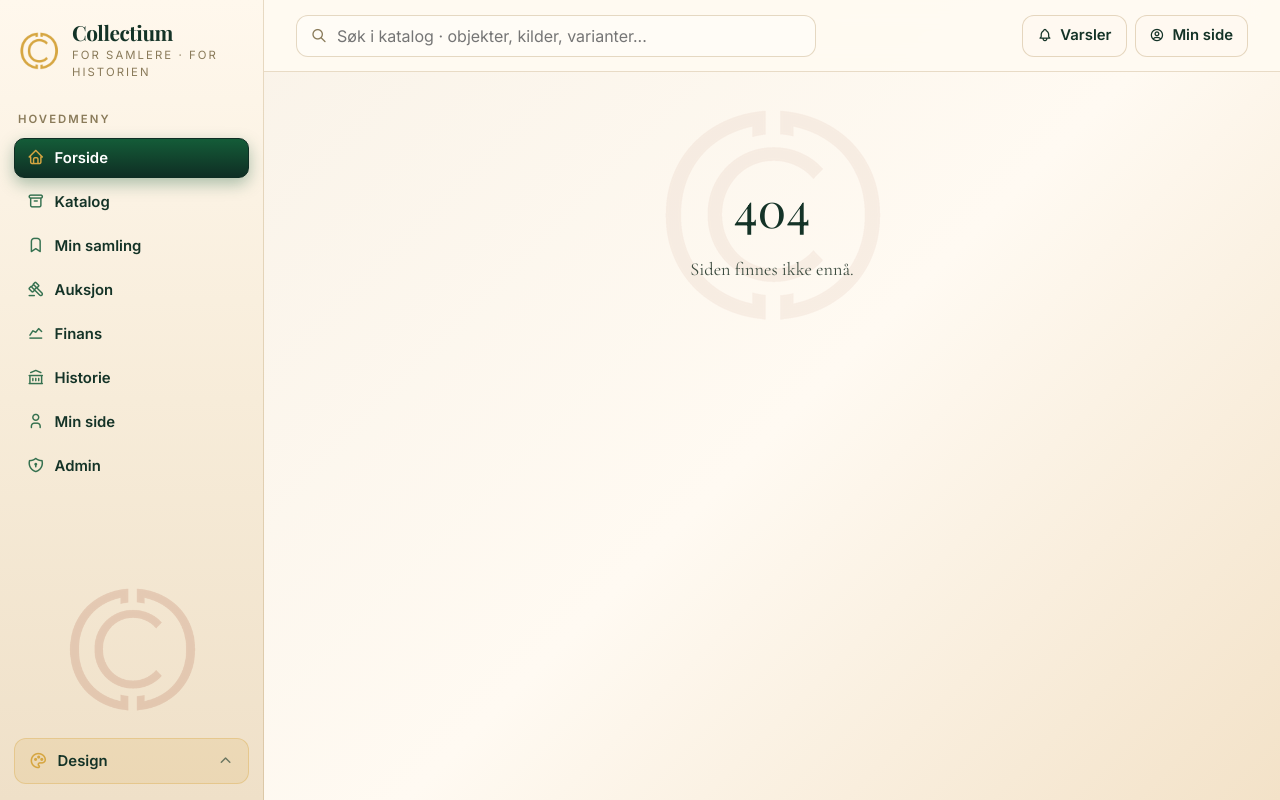
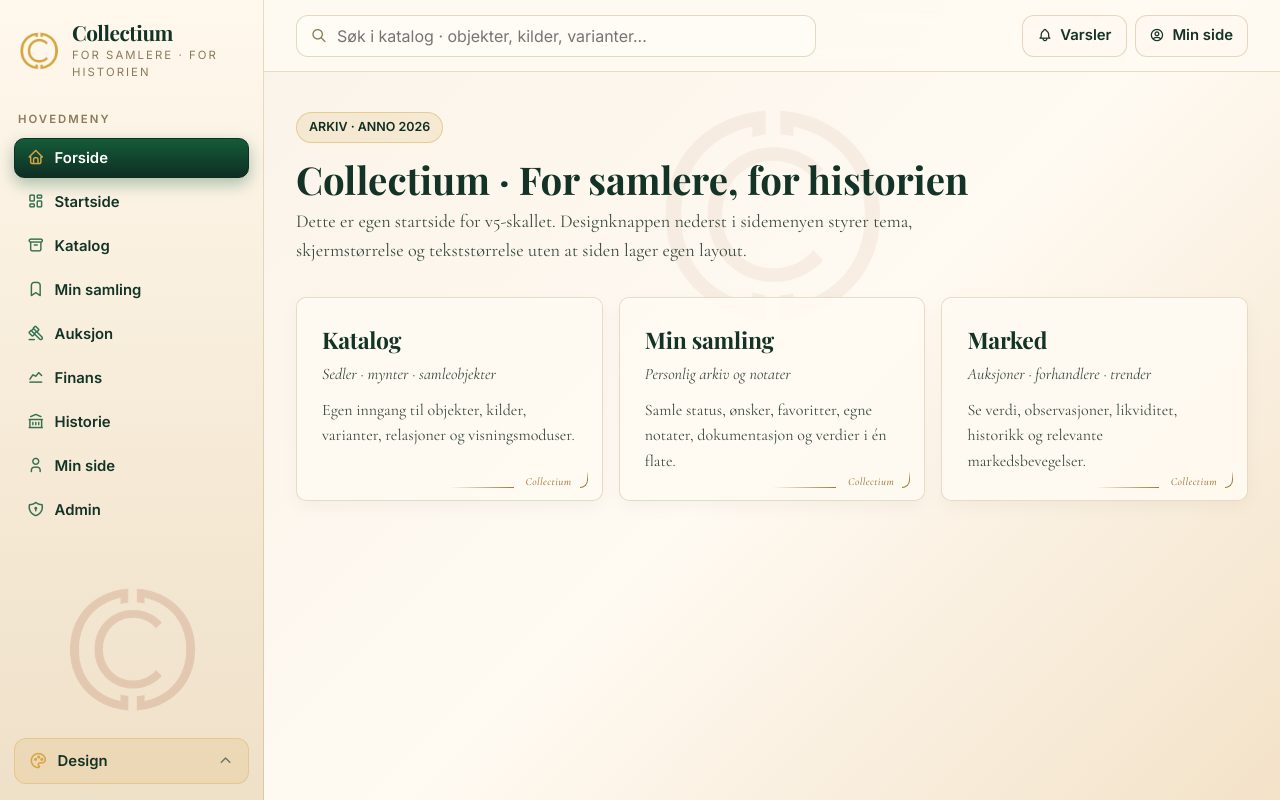
Before and after one commit to tsandvin/Collectium-, a Next.js app: page /frontside in a window 1280 px wide. Before the commit this address had no page. Built offline with nearby package versions, Linux system fonts and the light colour scheme.

Commit message:
Add corrected v5 skin start pages

```diff
--- /dev/null
+++ b/app/frontside/page.tsx
@@ -0,0 +1,11 @@
+import type { Metadata } from "next";
+import CollectiumV5StartPage from "../../components/startside/CollectiumV5StartPage";
+
+export const metadata: Metadata = {
+  title: "Frontside · Collectium",
+  description: "Collectium frontside med v5 skin- og designstyring.",
+};
+
+export default function FrontsidePage() {
+  return <CollectiumV5StartPage />;
+}
--- a/components/layout/Sidebar.tsx
+++ b/components/layout/Sidebar.tsx
@@ -9,6 +9,7 @@ type NavItem = {
 
 const NAV: ReadonlyArray<NavItem> = [
   { href: "/", label: "Forside", icon: "ti-home", active: true },
+  { href: "/startside", label: "Startside", icon: "ti-layout-dashboard" },
   { href: "/katalog", label: "Katalog", icon: "ti-archive" },
   { href: "/samling", label: "Min samling", icon: "ti-bookmark" },
   { href: "/auksjon", label: "Auksjon", icon: "ti-gavel" },
--- /dev/null
+++ b/components/startside/CollectiumV5StartPage.tsx
@@ -0,0 +1,95 @@
+const cards = [
+  {
+    title: "Katalog",
+    meta: "Sedler · mynter · samleobjekter",
+    body: "Egen inngang til objekter, kilder, varianter, relasjoner og visningsmoduser.",
+  },
+  {
+    title: "Min samling",
+    meta: "Personlig arkiv og notater",
+    body: "Samle status, ønsker, favoritter, egne notater, dokumentasjon og verdier i én flate.",
+  },
+  {
+    title: "Marked",
+    meta: "Auksjoner · forhandlere · trender",
+    body: "Se verdi, observasjoner, likviditet, historikk og relevante markedsbevegelser.",
+  },
+];
+
+export default function CollectiumV5StartPage() {
+  return (
+    <>
+      <header style={{ marginBottom: 32 }}>
+        <span
+          style={{
+            display: "inline-block",
+            padding: "5px 12px",
+            background: "color-mix(in srgb, var(--ct-accent-soft) 14%, transparent)",
+            color: "var(--ct-accent-dark)",
+            border: "1px solid color-mix(in srgb, var(--ct-accent-soft) 45%, transparent)",
+            borderRadius: 99,
+            fontFamily: "var(--ct-font-ui)",
+            fontSize: "0.78em",
+            fontWeight: 600,
+            textTransform: "uppercase",
+          }}
+        >
+          Arkiv · Anno 2026
+        </span>
+        <h1
+          style={{
+            margin: "16px 0 8px",
+            fontFamily: "var(--ct-font-display)",
+            fontSize: "2.4em",
+            color: "var(--ct-text)",
+            lineHeight: 1.05,
+          }}
+        >
+          Collectium · For samlere, for historien
+        </h1>
+        <p
+          style={{
+            maxWidth: 680,
+            color: "var(--ct-text-soft)",
+            fontFamily: "var(--ct-font-body)",
+            fontSize: "1.14em",
+            lineHeight: 1.6,
+          }}
+        >
+          Dette er egen startside for v5-skallet. Designknappen nederst i sidemenyen styrer
+          tema, skjermstørrelse og tekststørrelse uten at siden lager egen layout.
+        </p>
+      </header>
+
+      <section
+        style={{
+          display: "grid",
+          gridTemplateColumns: "repeat(auto-fit, minmax(260px, 1fr))",
+          gap: 16,
+        }}
+      >
+        {cards.map((card) => (
+          <article className="ct-card" key={card.title}>
+            <div className="ct-card-title">{card.title}</div>
+            <div className="ct-card-meta">{card.meta}</div>
+            <p
+              style={{
+                marginTop: 12,
+                color: "var(--ct-text-soft)",
+                fontFamily: "var(--ct-font-body)",
+                lineHeight: 1.6,
+              }}
+            >
+              {card.body}
+            </p>
+            <div className="ct-sig" aria-hidden>
+              <span className="ct-sig-rise" />
+              <span className="ct-sig-word">Collectium</span>
+              <span className="ct-sig-corner" />
+            </div>
+          </article>
+        ))}
+      </section>
+    </>
+  );
+}
```
Also changed, not shown: app/startside/page.tsx (added, +11 -0 lines), components/skins/collectium-skins.ts (added, +44 -0 lines), components/skins/README.md.
